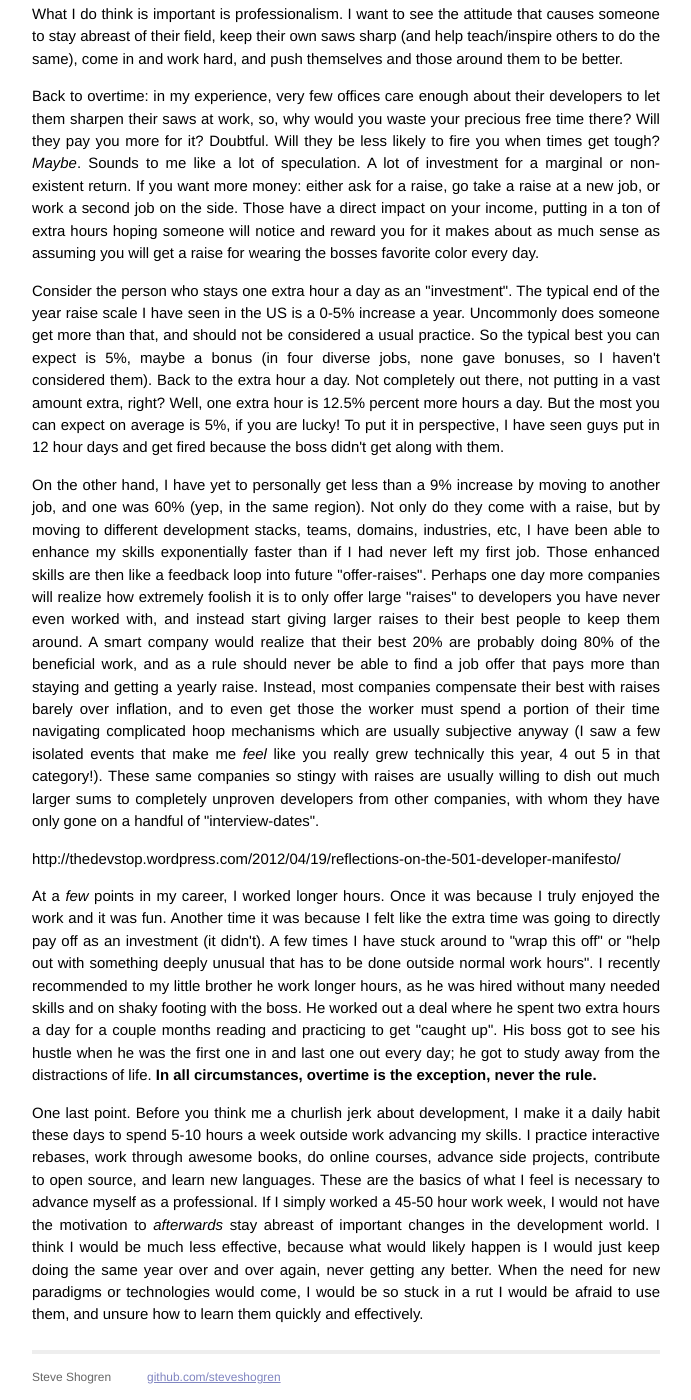
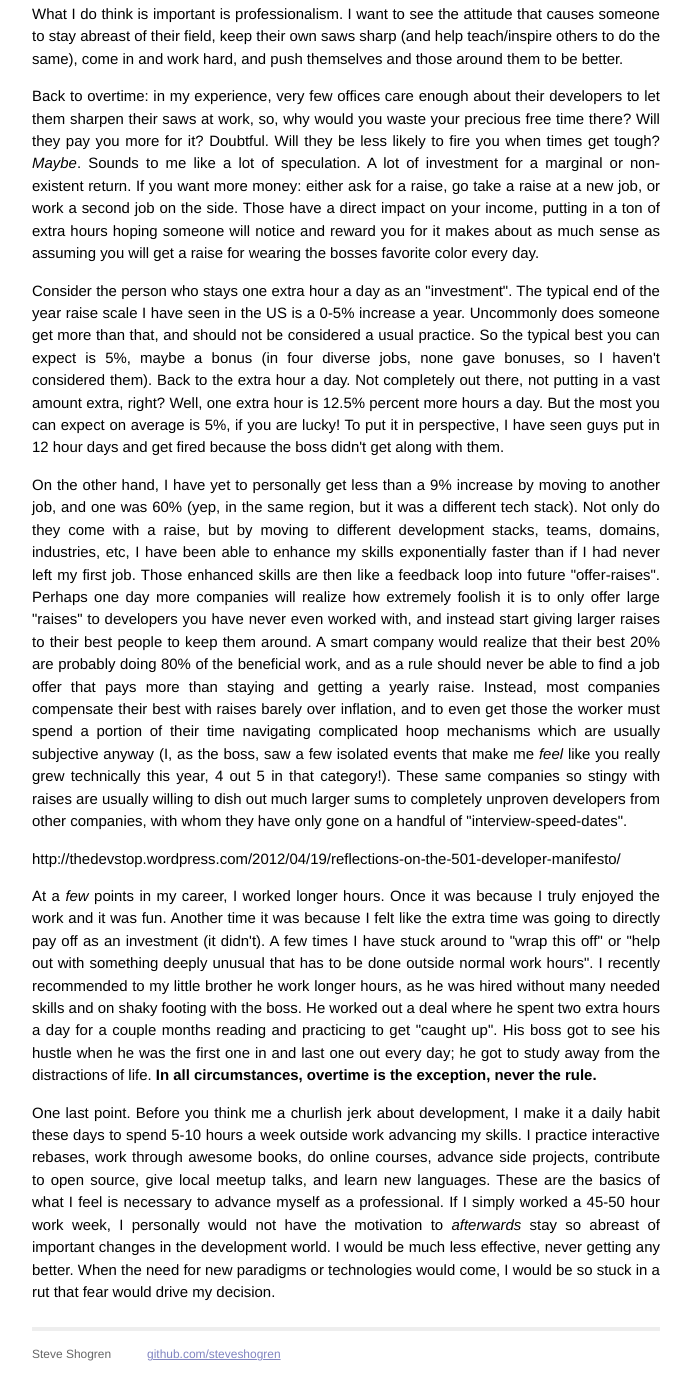
Before and after one commit to steveshogren/old-blog, a Jekyll site: the page built from _posts/2013-09-20-501-developer.html, in a window 1280 px wide and 1400 px high, scrolled down 1118 px. Shown: the whole window, without its empty margins (294-985 px from the left). Built offline with Jekyll 4.4.1, drawn with Linux system fonts in a browser that asks for light colours; Markdown is read by kramdown in place of the engine named in the settings; after the commit the page ends 2496 px from its top, so only the background shows below that; some of the changed text lies outside the part shown.

Commit message:
Tightening up the phrasing in the 501 post

```diff
--- a/_posts/2013-09-20-501-developer.html
+++ b/_posts/2013-09-20-501-developer.html
@@ -117,26 +117,27 @@ published: true
 <p>
   On the other hand, I have yet to personally get less than a 9%
   increase by moving to another job, and one was 60% (yep, in the same
-  region). Not only do they come with a raise, but by moving to
-  different development stacks, teams, domains, industries, etc, I
-  have been able to enhance my skills exponentially faster than if I
-  had never left my first job. Those enhanced skills are then like a
-  feedback loop into future "offer-raises". Perhaps one day more
-  companies will realize how extremely foolish it is to only offer
-  large "raises" to developers you have never even worked with, and
-  instead start giving larger raises to their best people to keep them
-  around. A smart company would realize that their best 20% are
-  probably doing 80% of the beneficial work, and as a rule should
-  never be able to find a job offer that pays more than staying and
-  getting a yearly raise. Instead, most companies compensate their
-  best with raises barely over inflation, and to even get those the
-  worker must spend a portion of their time navigating complicated
-  hoop mechanisms which are usually subjective anyway (I saw a few
-  isolated events that make me <i>feel</i> like you really grew
-  technically this year, 4 out 5 in that category!). These same
-  companies so stingy with raises are usually willing to dish out much
-  larger sums to completely unproven developers from other companies,
-  with whom they have only gone on a handful of "interview-dates".
+  region, but it was a different tech stack). Not only do they come
+  with a raise, but by moving to different development stacks, teams,
+  domains, industries, etc, I have been able to enhance my skills
+  exponentially faster than if I had never left my first job. Those
+  enhanced skills are then like a feedback loop into future
+  "offer-raises". Perhaps one day more companies will realize how
+  extremely foolish it is to only offer large "raises" to developers
+  you have never even worked with, and instead start giving larger
+  raises to their best people to keep them around. A smart company
+  would realize that their best 20% are probably doing 80% of the
+  beneficial work, and as a rule should never be able to find a job
+  offer that pays more than staying and getting a yearly raise.
+  Instead, most companies compensate their best with raises barely
+  over inflation, and to even get those the worker must spend a
+  portion of their time navigating complicated hoop mechanisms which
+  are usually subjective anyway (I, as the boss, saw a few isolated
+  events that make me <i>feel</i> like you really grew technically
+  this year, 4 out 5 in that category!). These same companies so
+  stingy with raises are usually willing to dish out much larger sums
+  to completely unproven developers from other companies, with whom
+  they have only gone on a handful of "interview-speed-dates".
 </p>
 <p>
   http://thedevstop.wordpress.com/2012/04/19/reflections-on-the-501-developer-manifesto/
@@ -161,14 +162,12 @@ published: true
   development, I make it a daily habit these days to spend 5-10 hours
   a week outside work advancing my skills. I practice interactive
   rebases, work through awesome books, do online courses, advance side
-  projects, contribute to open source, and learn new languages. These
-  are the basics of what I feel is necessary to advance myself as a
-  professional. If I simply worked a 45-50 hour work week, I would not
-  have the motivation to <i>afterwards</i> stay abreast of important
-  changes in the development world. I think I would be much less
-  effective, because what would likely happen is I would just keep
-  doing the same year over and over again, never getting any better.
-  When the need for new paradigms or technologies would come, I would
-  be so stuck in a rut I would be afraid to use them, and unsure how
-  to learn them quickly and effectively.
+  projects, contribute to open source, give local meetup talks, and
+  learn new languages. These are the basics of what I feel is
+  necessary to advance myself as a professional. If I simply worked a
+  45-50 hour work week, I personally would not have the motivation
+  to <i>afterwards</i> stay so abreast of important changes in the
+  development world. I would be much less effective, never getting any
+  better. When the need for new paradigms or technologies would come,
+  I would be so stuck in a rut that fear would drive my decision.
 </p>
```
Also changed, not shown: other parts of _posts/2013-09-20-501-developer.html (+1 -1 lines).
